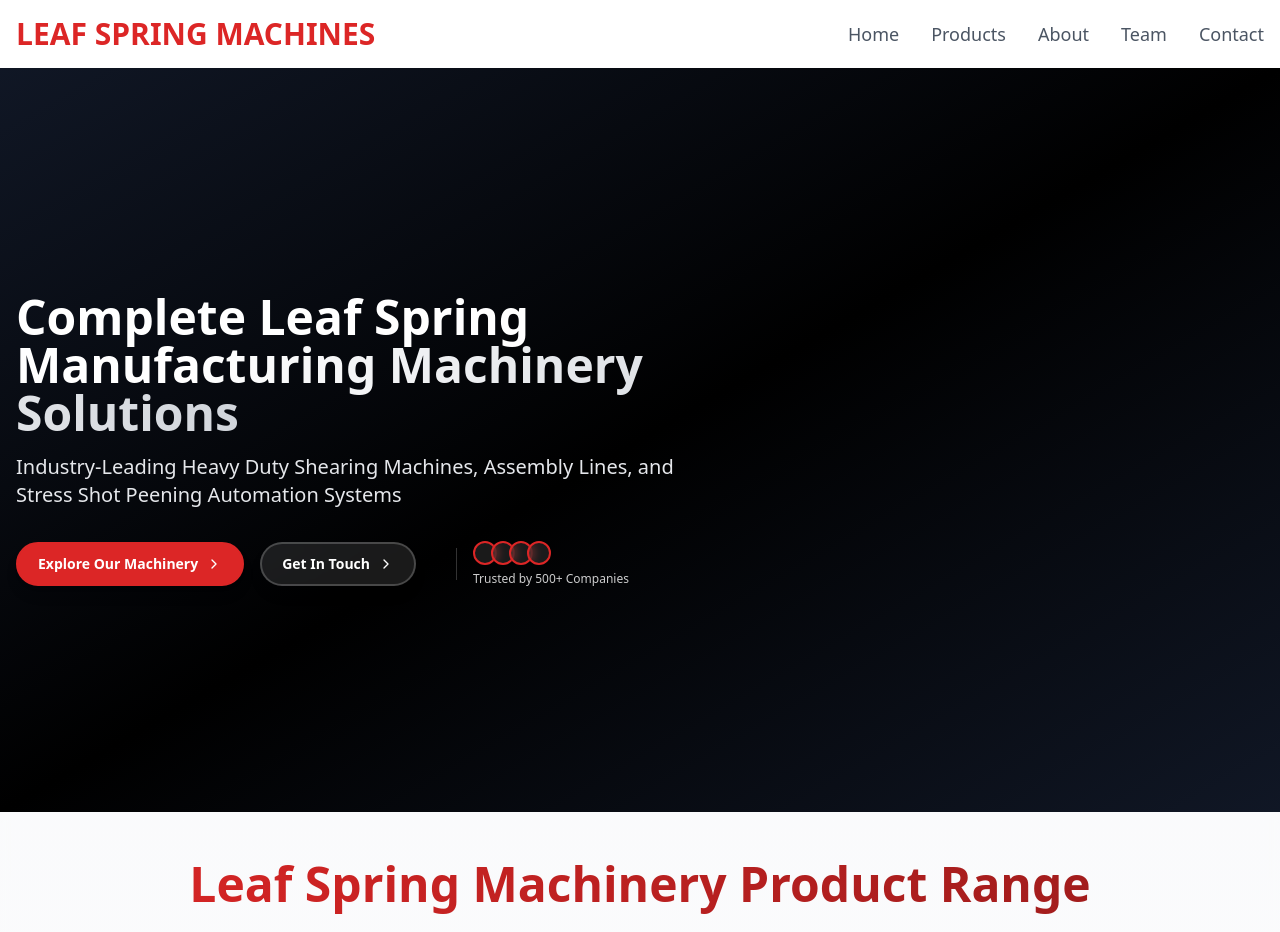
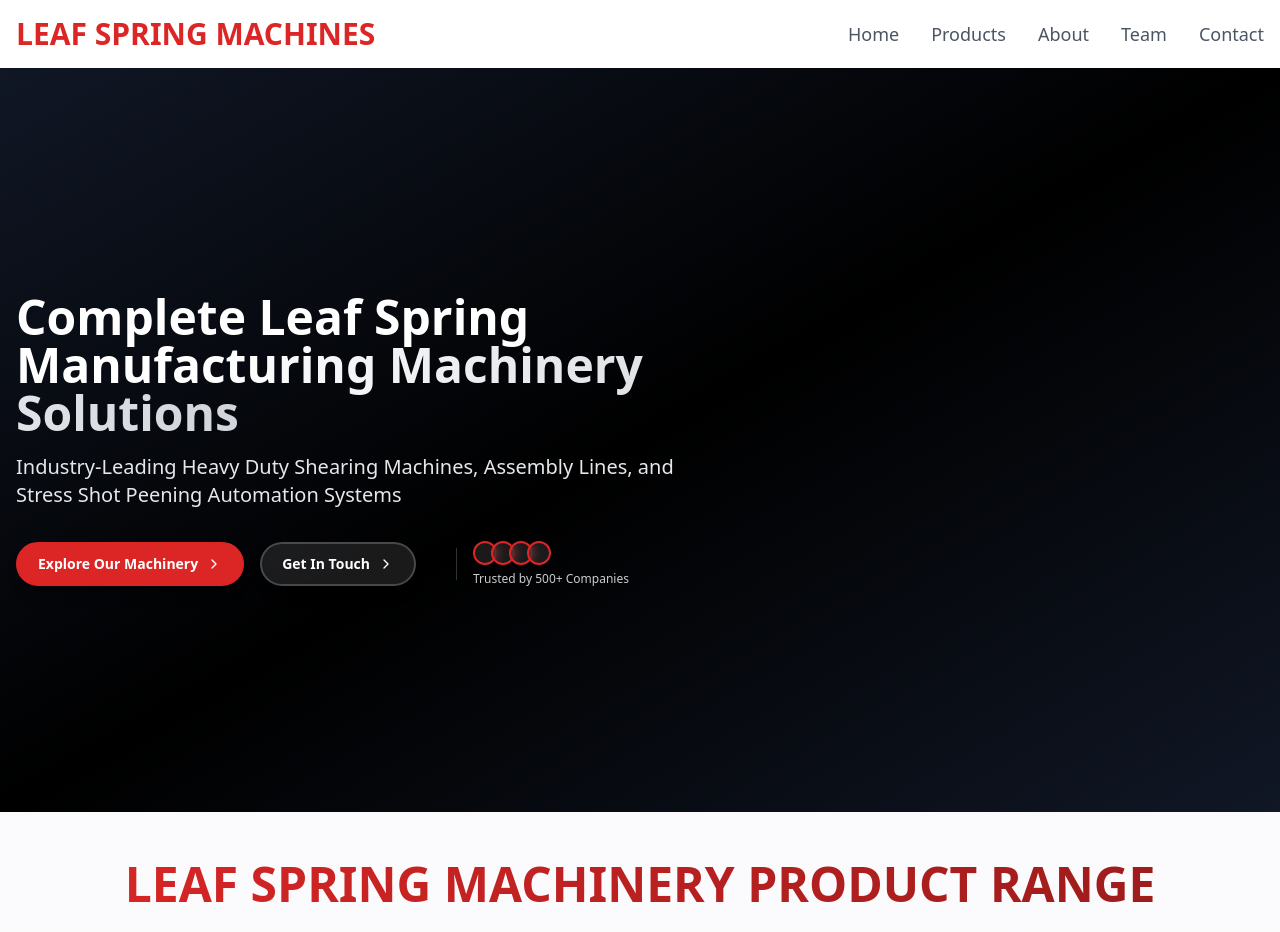
Before and after one commit to kavish22/leaf-spring-website, a Next.js app: page / in a window 1280 px wide. Shown: the top 932 px of the page. Built offline with nearby package versions, Linux system fonts and the light colour scheme.

Commit message:
Add files via upload

```diff
--- a/app/page.tsx
+++ b/app/page.tsx
@@ -69,7 +69,7 @@ const InfiniteClientCarousel = ({ clients }: { clients: Client[] }) => {
           <div key={`client-${index}`} className="flex-shrink-0">
             <Card
               className="w-[200px] h-[200px] border-2 border-red-900 rounded-xl overflow-hidden
-                        bg-gradient-to-br from-white to-red-50 hover:shadow-xl transition-all duration-300
+                        bg-white hover:shadow-xl transition-all duration-300
                         hover:border-red-800 group hover:-translate-y-1 hover:shadow-red-900/10"
             >
               <CardContent className="w-full h-full p-4">
@@ -237,7 +237,7 @@ export default function HomePage() {
           <div className="container mx-auto px-4 relative">
             <div className="text-center mb-12 md:mb-16">
               <h2 className="text-4xl md:text-5xl font-bold mb-3 bg-clip-text text-transparent bg-gradient-to-r from-red-600 to-red-800 leading-[1.3] pb-2">
-                Leaf Spring Machinery Product Range
+                LEAF SPRING MACHINERY PRODUCT RANGE
               </h2>
               <p className="text-lg md:text-xl text-gray-600">
                 Engineered for Reliability and Performance
@@ -420,7 +420,7 @@ export default function HomePage() {
         </section>
 
         {/* Client Showcase - Enhanced */}
-        <section className="pt-12 pb-24 md:pt-16 md:pb-32 bg-gradient-to-b from-white to-gray-50">
+        <section className="pt-12 pb-24 md:pt-16 md:pb-32 bg-white">
           <div className="container mx-auto px-4">
             <div>
               <h2 className="text-4xl md:text-5xl font-bold mb-6 text-center bg-clip-text text-transparent bg-gradient-to-r from-red-600 to-red-700 leading-[1.3] pb-2">
```
